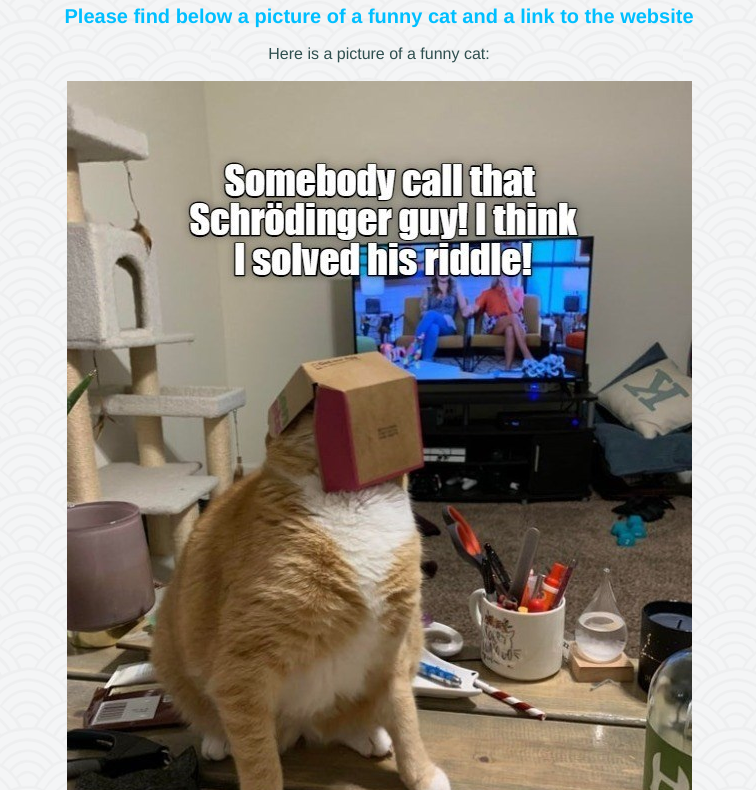
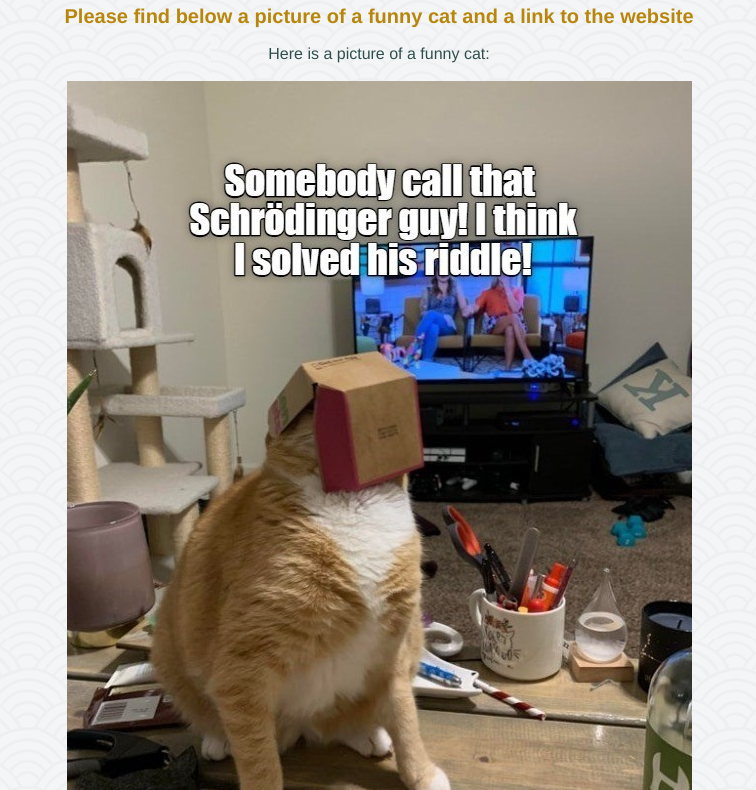
Before and after one commit to BenTapscott/WCS_html.github.io, a plain HTML site: page index.html in a window 1280 px wide. Shown: the part 69-859 px from the top of the page, without its empty margins (261-1017 px from the left). Drawn offline with Linux system fonts and the light colour scheme.

Commit message:
h2 is gold

```diff
--- a/style.css
+++ b/style.css
@@ -9,7 +9,7 @@ h2{
     font-size: 20px;
     font-family: Helvetica, sans-serif;
     text-align: center;
-    color: #00BFFF
+    color: #B8860B
 }
 
 
```
